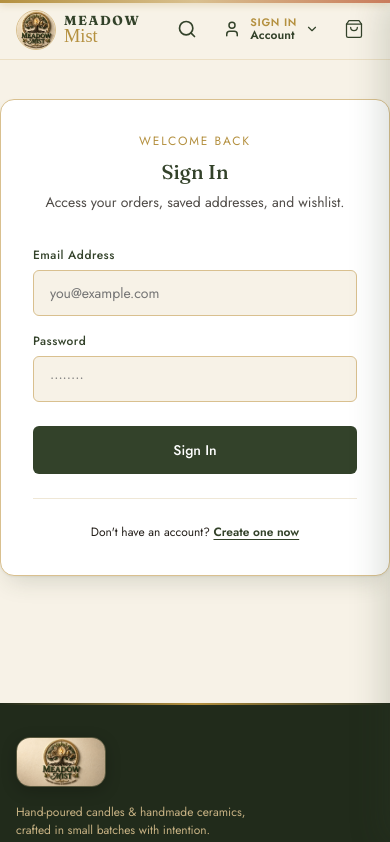
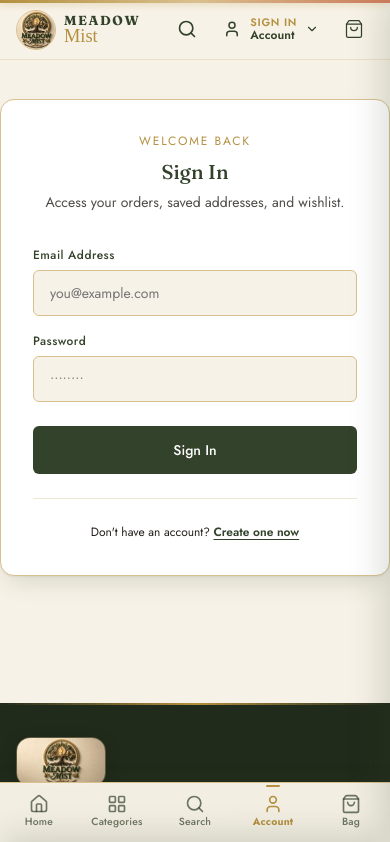
Before and after one commit to ADI-2707/meedowmist, a Next.js app in the folder apps/storefront/: page /login in a window 390 px wide. Shown: the top 842 px of the page. Built offline with nearby package versions, Linux system fonts and the light colour scheme; no server answers; a web font is replaced by a local one.

Commit message:
feat(storefront): implement mobile sticky bottom navigation bar

```diff
--- a/apps/storefront/src/app/layout.tsx
+++ b/apps/storefront/src/app/layout.tsx
@@ -7,6 +7,7 @@ import Footer from '@/components/Footer/Footer';
 import IntroLoader from '@/components/IntroLoader/IntroLoader';
 import ScrollProgressBar from '@/components/ScrollProgressBar/ScrollProgressBar';
 import CartToast from '@/components/CartToast/CartToast';
+import MobileBottomNav from '@/components/MobileBottomNav/MobileBottomNav';
 
 const fraunces = Fraunces({
   subsets: ['latin'],
@@ -57,6 +58,7 @@ export default function RootLayout({ children }: { children: React.ReactNode })
           {children}
         </main>
         <Footer />
+        <MobileBottomNav />
       </body>
     </html>
   );
--- /dev/null
+++ b/apps/storefront/src/components/MobileBottomNav/MobileBottomNav.module.css
@@ -0,0 +1,104 @@
+.navBar {
+  display: none;
+}
+
+@media (max-width: 768px) {
+  .navBar {
+    position: fixed;
+    bottom: 0;
+    left: 0;
+    right: 0;
+    z-index: 99;
+    display: flex;
+    align-items: center;
+    justify-content: space-around;
+    height: calc(56px + max(env(safe-area-inset-bottom, 0px), 6px));
+    padding-bottom: max(env(safe-area-inset-bottom, 0px), 6px);
+    background-color: rgba(247, 242, 231, 0.98);
+    backdrop-filter: blur(12px);
+    -webkit-backdrop-filter: blur(12px);
+    border-top: 1px solid var(--color-gold-soft);
+    box-shadow: 0 -4px 20px rgba(51, 66, 42, 0.07);
+  }
+
+  .navItem {
+    position: relative;
+    display: flex;
+    flex-direction: column;
+    align-items: center;
+    justify-content: center;
+    flex: 1;
+    height: 100%;
+    color: rgba(51, 66, 42, 0.7);
+    text-decoration: none;
+    background: none;
+    border: none;
+    padding: 4px 0;
+    cursor: pointer;
+    transition: color var(--duration-fast) var(--ease-smooth);
+    user-select: none;
+    -webkit-tap-highlight-color: transparent;
+  }
+
+  .navItem:active {
+    transform: scale(0.95);
+  }
+
+  .navItemActive {
+    color: var(--color-gold);
+  }
+
+  .iconWrap {
+    position: relative;
+    width: 22px;
+    height: 22px;
+    display: flex;
+    align-items: center;
+    justify-content: center;
+  }
+
+  .iconWrap svg {
+    width: 20px;
+    height: 20px;
+  }
+
+  .label {
+    font-family: var(--font-body);
+    font-size: 0.65rem;
+    font-weight: 500;
+    letter-spacing: 0.02em;
+    margin-top: 2px;
+    line-height: 1;
+  }
+
+  .navItemActive .label {
+    font-weight: 700;
+  }
+
+  .activeIndicator {
+    position: absolute;
+    top: 2px;
+    width: 14px;
+    height: 2px;
+    background-color: var(--color-gold);
+    border-radius: var(--radius-full);
+  }
+
+  .badge {
+    position: absolute;
+    top: -4px;
+    right: -8px;
+    min-width: 16px;
+    height: 16px;
+    padding: 0 4px;
+    border-radius: var(--radius-full);
+    background-color: var(--color-gold);
+    color: var(--color-canvas);
+    font-size: 0.6rem;
+    font-weight: 700;
+    display: flex;
+    align-items: center;
+    justify-content: center;
+    line-height: 1;
+  }
+}
--- /dev/null
+++ b/apps/storefront/src/components/MobileBottomNav/MobileBottomNav.tsx
@@ -0,0 +1,109 @@
+'use client';
+
+import { useState } from 'react';
+import Link from 'next/link';
+import { usePathname } from 'next/navigation';
+import { Home, LayoutGrid, Search, User, ShoppingBag } from 'lucide-react';
+import { useCartStore } from '@/store/cartStore';
+import { useAuthStore } from '@/store/authStore';
+import MobileCategoryDrawer from './MobileCategoryDrawer';
+import ProductSearchModal from '@/components/ProductSearchModal/ProductSearchModal';
+import styles from './MobileBottomNav.module.css';
+
+export default function MobileBottomNav() {
+  const pathname = usePathname();
+  const [categoryOpen, setCategoryOpen] = useState(false);
+  const [searchOpen, setSearchOpen] = useState(false);
+  const { isAuthenticated } = useAuthStore();
+  const items = useCartStore((s) => s.items);
+  const openCartDrawer = useCartStore((s) => s.openDrawer);
+  const itemCount = items.reduce((sum, i) => sum + i.qty, 0);
+
+  const isHomeActive = pathname === '/';
+  const isCategoryActive = pathname.startsWith('/candles') || pathname.startsWith('/ceramics');
+  const isAccountActive = pathname.startsWith('/account') || pathname.startsWith('/login') || pathname.startsWith('/signup');
+
+  const accountHref = isAuthenticated ? '/account' : '/login?redirect=/account';
+
+  return (
+    <>
+      <nav className={styles.navBar} aria-label="Mobile navigation dock">
+        <Link
+          href="/"
+          className={`${styles.navItem} ${isHomeActive ? styles.navItemActive : ''}`}
+          aria-label="Home"
+        >
+          {isHomeActive && <span className={styles.activeIndicator} aria-hidden="true" />}
+          <span className={styles.iconWrap}>
+            <Home size={20} />
+          </span>
+          <span className={styles.label}>Home</span>
+        </Link>
+
+        <button
+          type="button"
+          className={`${styles.navItem} ${isCategoryActive ? styles.navItemActive : ''}`}
+          onClick={() => setCategoryOpen(true)}
+          aria-label="Browse categories"
+        >
+          {isCategoryActive && <span className={styles.activeIndicator} aria-hidden="true" />}
+          <span className={styles.iconWrap}>
+            <LayoutGrid size={20} />
+          </span>
+          <span className={styles.label}>Categories</span>
+        </button>
+
+        <button
+          type="button"
+          className={styles.navItem}
+          onClick={() => setSearchOpen(true)}
+          aria-label="Search handcrafted catalog"
+        >
+          <span className={styles.iconWrap}>
+            <Search size={20} />
+          </span>
+          <span className={styles.label}>Search</span>
+        </button>
+
+        <Link
+          href={accountHref}
+          className={`${styles.navItem} ${isAccountActive ? styles.navItemActive : ''}`}
+          aria-label="Account & Orders"
+        >
+          {isAccountActive && <span className={styles.activeIndicator} aria-hidden="true" />}
+          <span className={styles.iconWrap}>
+            <User size={20} />
+          </span>
+          <span className={styles.label}>Account</span>
+        </Link>
+
+        <button
+          type="button"
+          className={styles.navItem}
+          onClick={openCartDrawer}
+          aria-label={`Open shopping bag (${itemCount} items)`}
+        >
+          <span className={styles.iconWrap}>
+            <ShoppingBag size={20} />
+            {itemCount > 0 && (
+              <span className={styles.badge} aria-hidden="true">
+                {itemCount}
+              </span>
+            )}
+          </span>
+          <span className={styles.label}>Bag</span>
+        </button>
+      </nav>
+
+      <MobileCategoryDrawer
+        isOpen={categoryOpen}
+        onClose={() => setCategoryOpen(false)}
+      />
+
+      <ProductSearchModal
+        isOpen={searchOpen}
+        onClose={() => setSearchOpen(false)}
+      />
+    </>
+  );
+}
```
